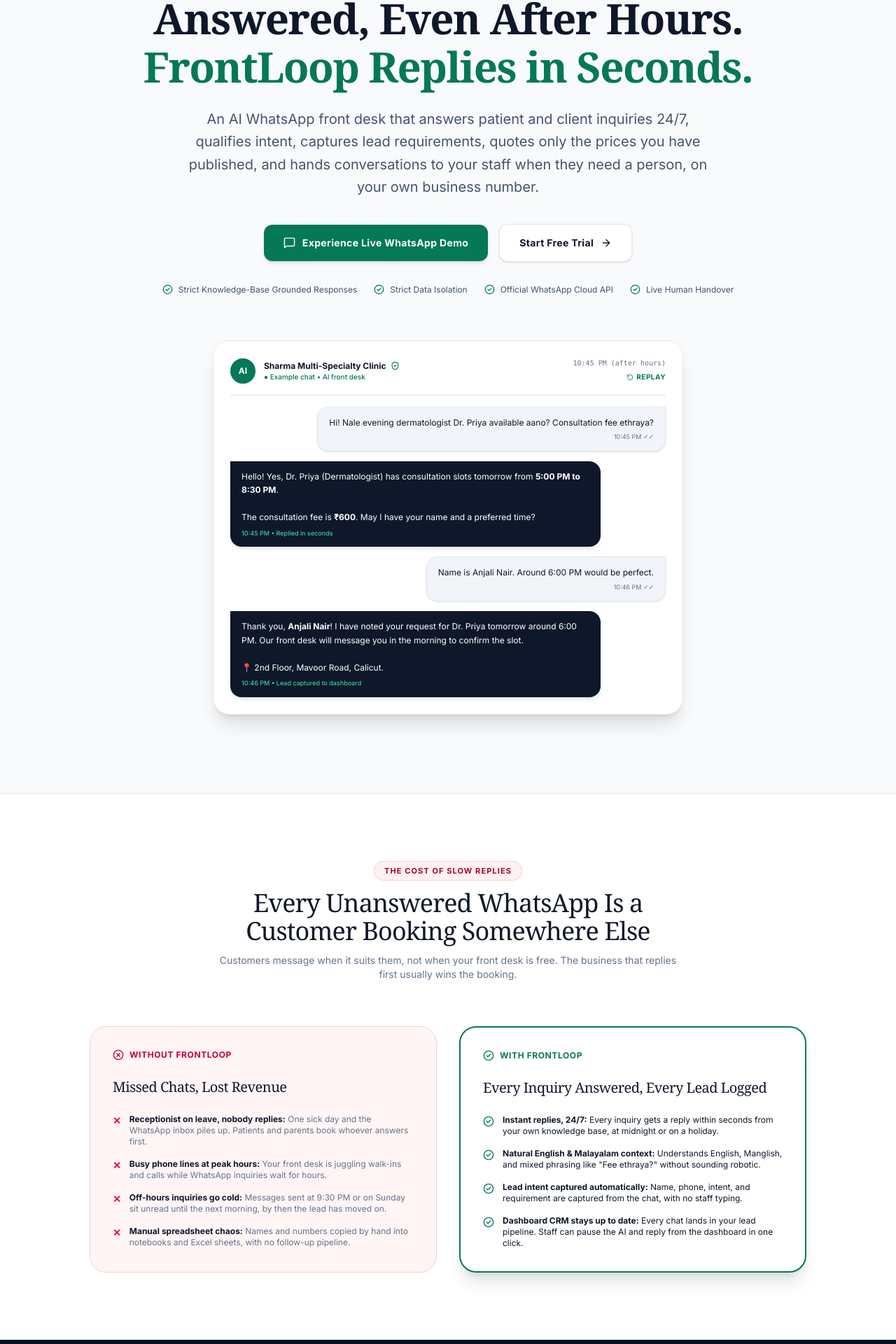
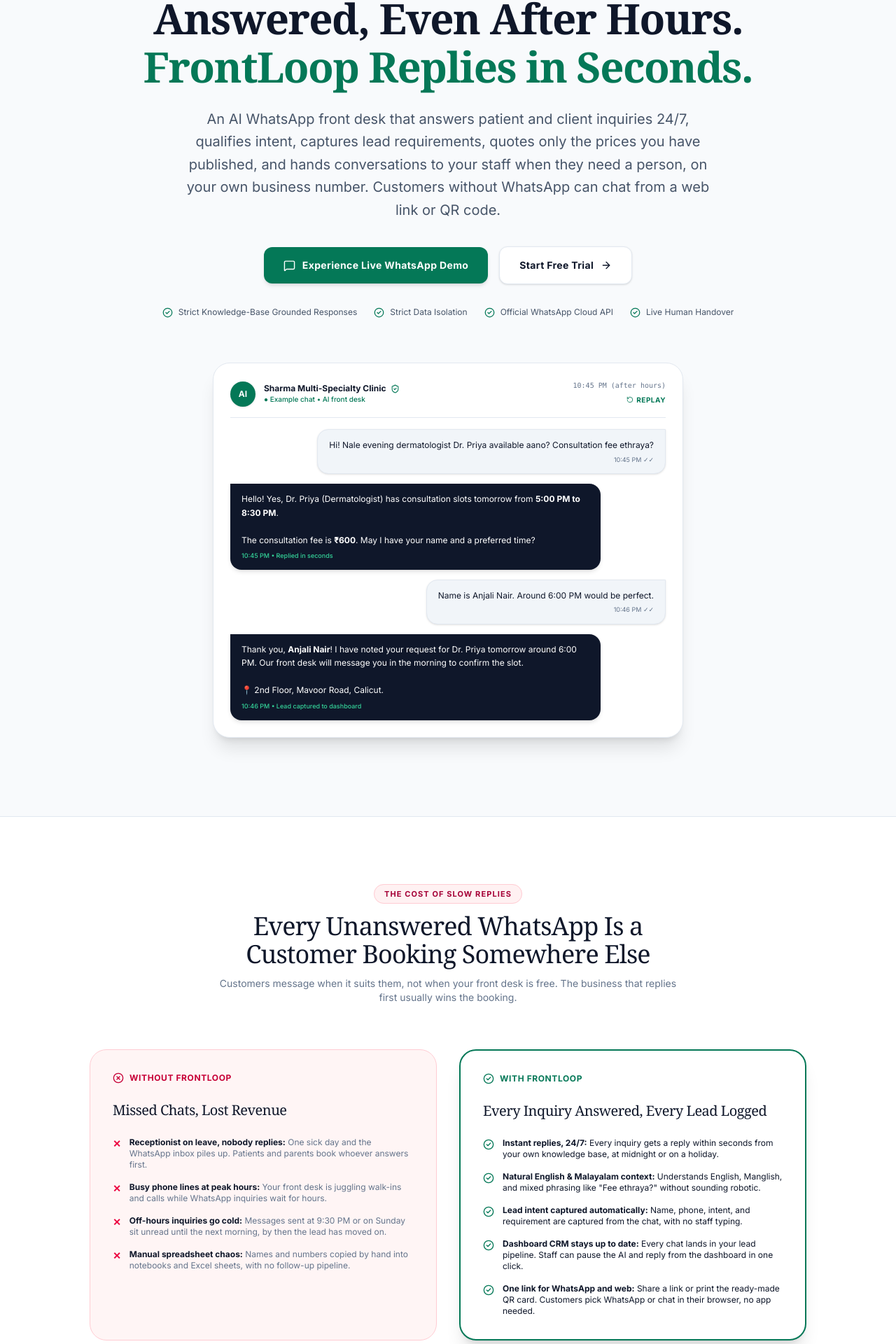
Before and after one commit to SharafathPersonal/Frontloop, a Next.js app: page / in a window 1280 px wide. Shown: the part 301-2221 px from the top of the page at 70% size. Built offline with nearby package versions, Linux system fonts and the light colour scheme.

Commit message:
feat(landing): document digital front-desk hub and web chat across landing, pricing, and faqs

```diff
--- a/src/app/page.tsx
+++ b/src/app/page.tsx
@@ -67,6 +67,10 @@
     title: 'Dashboard CRM stays up to date:',
     body: 'Every chat lands in your lead pipeline. Staff can pause the AI and reply from the dashboard in one click.',
   },
+  {
+    title: 'One link for WhatsApp and web:',
+    body: 'Share a link or print the ready-made QR card. Customers pick WhatsApp or chat in their browser, no app needed.',
+  },
 ];
 
 export default function LandingPage() {
@@ -131,7 +135,7 @@
         <p className="text-base sm:text-xl text-[#475569] max-w-3xl mx-auto mt-6 leading-relaxed">
           An AI WhatsApp front desk that answers patient and client inquiries 24/7, qualifies intent, captures lead
           requirements, quotes only the prices you have published, and hands conversations to your staff when they
-          need a person, on your own business number.
+          need a person, on your own business number. Customers without WhatsApp can chat from a web link or QR code.
         </p>
 
         <div className="flex flex-col sm:flex-row items-center justify-center gap-4 mt-9">
--- a/src/components/landing/FaqSection.tsx
+++ b/src/components/landing/FaqSection.tsx
@@ -33,6 +33,11 @@
     question: 'How does the AI handle regional language phrasing like Manglish or Hinglish?',
     answer:
       'The AI understands conversational mixed English and regional phrasing (such as "Nale doctor undo?", "Fee ethraya?", or "Do you have slots evening?"), identifies the customer’s intent, and replies in the language they wrote in.',
+  },
+  {
+    question: 'What if some of my customers do not use WhatsApp?',
+    answer:
+      'Every workspace gets a front-desk link and a printable QR card for your reception desk. Customers who scan it choose WhatsApp or chat right in their browser after sharing their name and mobile number. Web chats use the same knowledge base and appear in your dashboard alongside WhatsApp leads.',
   },
   {
     question: 'What happens if a customer asks a question not in my knowledge base?',
--- a/src/lib/plans.ts
+++ b/src/lib/plans.ts
@@ -36,6 +36,7 @@
   'English & Manglish understanding',
   'Automatic intent tagging & lead capture',
   'Human takeover with in-dashboard replies',
+  'Web chat link & printable QR card',
   'Lead pipeline dashboard & CSV export',
 ] as const;
 
```
Also changed, not shown: public/llms-full.txt, public/llms.txt, 1 other file (tests, documents, lock files or other folders).
